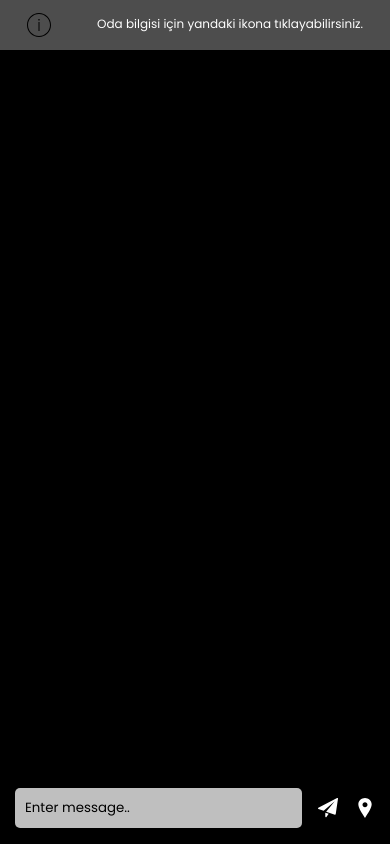
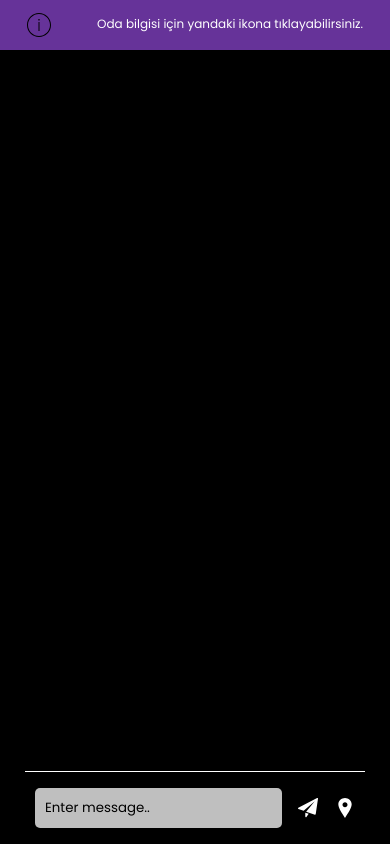
Before and after one commit to fatihgnc/chat-app, a website: page public/chat.html in a window 390 px wide. Drawn offline with nearby package versions, Linux system fonts and the light colour scheme; no server answers.

Commit message:
mobil zoom fix

```diff
--- a/public/chat.html
+++ b/public/chat.html
@@ -3,7 +3,8 @@
 <head>
     <meta charset="UTF-8">
     <meta http-equiv="X-UA-Compatible" content="IE=edge">
-    <meta name="viewport" content="width=device-width, initial-scale=1.0">
+    <!-- <meta name="viewport" content="width=device-width, initial-scale=1.0"> -->
+    <meta name="viewport" content="width=device-width, initial-scale=1, maximum-scale=1">
     <link rel="icon" href="/img/favicon.png">
     <link rel="stylesheet" href="./css/styles.css">
     <title>Chat App!</title>
--- a/public/css/styles.css
+++ b/public/css/styles.css
@@ -172,13 +172,17 @@ input {
 }
 
 .info__button__container {
-    background: rgba(255,255,255,.3);
+    background: rebeccapurple;
     color: black;
     padding: .8em;
     display: flex;
     align-items: center;
     justify-content: space-evenly;
     gap: 2em;
+    position: fixed;
+    top: 0;
+    left: 0;
+    width: 100vw;
 }
 
 @media screen and (min-width: 566px) {
@@ -225,6 +229,12 @@ svg:hover {
     overflow-y: scroll;
 }
 
+@media screen and (max-width: 541px) {
+    .chat__messages {
+        padding-top: 60px;
+    }
+}
+
 /* Message Styles */
 
 .message{
@@ -258,7 +268,7 @@ svg:hover {
 
 .message__meta {
     color: skyblue;
-    font-size: 14px;
+    font-size: 13px;
 }
 
 .message a {
@@ -278,17 +288,24 @@ svg:hover {
 /* Message Composition Styles */
 
 .compose {
-    position: sticky;
-    left:0;
-    bottom:0;
+    flex-shrink: 0;
     display: flex;
     align-items: center;
     justify-content: center;
-    margin: 16px 25px;
+    margin: 20px 25px 16px;
+    border-top: thin solid white;
+    padding-top: 16px;
+}
+
+@media screen and (max-width: 420px) {
+    .compose {
+        padding: 16px 20px 0;
+    }
 }
 
 .compose #socketForm {
     display: flex;
+    flex-grow: 1;
     width: 100%;
     justify-content: space-between;
 }
@@ -302,6 +319,7 @@ svg:hover {
     padding: .75em;
     cursor: pointer;
     margin-left: .5em;
+    flex-grow: 1;
 }
 
 #socketForm #message-input{
@@ -311,7 +329,7 @@ svg:hover {
     resize: none;
     border-radius: 5px;
     background: rgba(255,255,255,.75);
-    flex: 2;
+    flex-grow: 4;
 }
 
 ::placeholder {
@@ -330,6 +348,14 @@ svg:hover {
     border: none;
     padding: .5em;
     cursor: pointer;
+    flex:3;
+}
+
+@media screen and (max-width: 500px) {
+    #send-location {
+        flex:5;
+        border:thin solid red;
+    }
 }
 
 /* Chat Sidebar Styles */
@@ -341,6 +367,12 @@ svg:hover {
     padding: 24px;
 }
 
+@media screen and (max-width: 430px) {
+    .room-title {
+        font-size: 18px;
+    }
+}
+
 .list-title {
     font-weight: 500;
     font-size: 18px;
@@ -348,8 +380,20 @@ svg:hover {
     padding: 12px 24px 0 24px;
 }
 
+@media screen and (max-width: 430px) {
+    .list-title {
+        font-size: 16px;
+    }
+}
+
 .users {
     list-style-type: none;
     font-weight: 300;
     padding: 12px 24px 0 24px;
 }
+
+@media screen and (max-width: 430px) {
+    .users {
+        font-size: 14px;
+    }
+}
```
